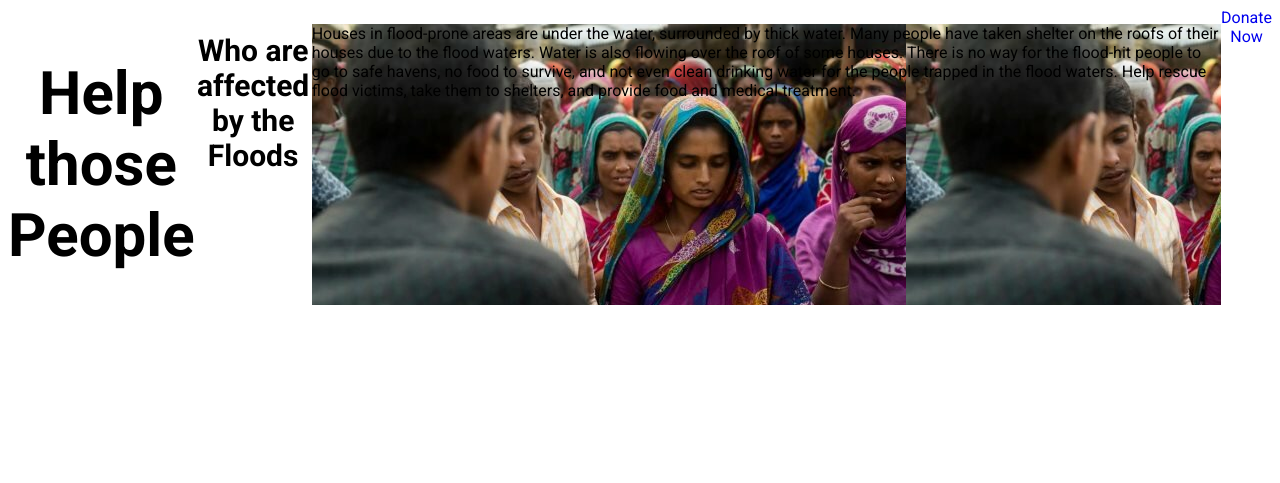
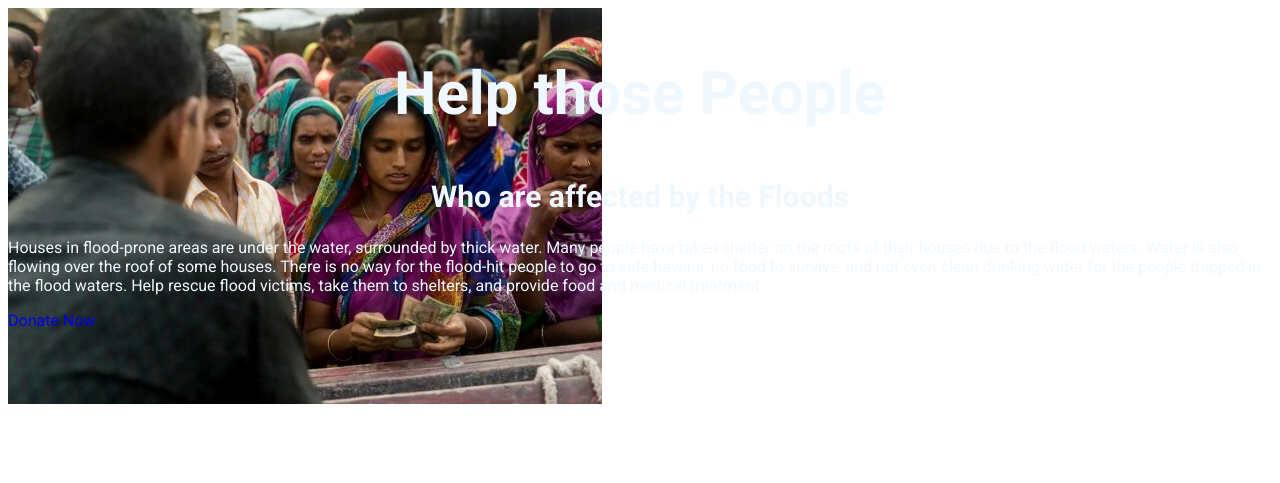
Before and after one commit to Tufantomankhin/donate-today, a plain HTML site: page index.html in a window 1280 px wide. Drawn offline with Linux system fonts and the light colour scheme.

Commit message:
Background Added

```diff
--- a/index.html
+++ b/index.html
@@ -11,11 +11,11 @@
 <link rel="stylesheet" href="style.css">
 </head>
 <body>
-    <section>
+    <section class="top-banner">
         <div class="flexible-container">
             <h1>Help those People</h1>
             <h2>Who are affected by the Floods</h2>
-            <p style="background-image: url('images/donation1.jpg');">Houses in flood-prone areas are under the water, surrounded by thick water. Many people have taken shelter on the roofs of their houses due to the flood waters. Water is also flowing over the roof of some houses. There is no way for the flood-hit people to go to safe havens, no food to survive, and not even clean drinking water for the people trapped in the flood waters. Help rescue flood victims, take them to shelters, and provide food and medical treatment.</p>
+            <p></p>Houses in flood-prone areas are under the water, surrounded by thick water. Many people have taken shelter on the roofs of their houses due to the flood waters. Water is also flowing over the roof of some houses. There is no way for the flood-hit people to go to safe havens, no food to survive, and not even clean drinking water for the people trapped in the flood waters. Help rescue flood victims, take them to shelters, and provide food and medical treatment.</p>
 
             <a class="link-button" target="_blank" href="http://">Donate Now</a>
         </div>
--- a/style.css
+++ b/style.css
@@ -8,12 +8,14 @@ h1{
 h2{
     font-size: 30px;
     text-align: center;
+
 }
 .flexible-container{
-    display: flex;
+    display: inline-block;
     background-repeat: no-repeat;
-    background-position:0em
+    background: position 50px;
     margin-bottom: 150px;
+    color: aliceblue;
 }
 .div-class{
     text-align: center;
@@ -27,3 +29,9 @@ h2{
     background-repeat: no-repeat;
 
 }
+.bg{
+    height: 50%;
+    background-position: center;
+    background-repeat: no-repeat;
+    background-size: cover;
+}
```
